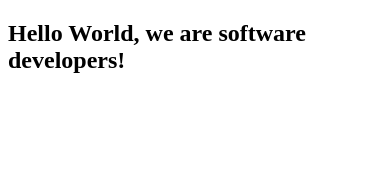
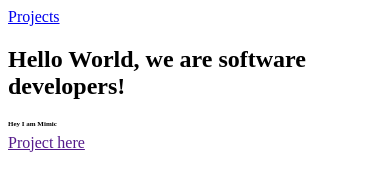
Before and after one commit to GreetyCr/microverse_Trial_Salman_Randall, a plain HTML site: page index.html in a window 390 px wide. Drawn offline with Linux system fonts and the light colour scheme.

Commit message:
Added changes

```diff
--- a/css/style.css
+++ b/css/style.css
@@ -0,0 +1,5 @@
+@media (max-width: 576px) {
+    h1 {
+        font-size: 7px;
+    }
+}
--- a/index.html
+++ b/index.html
@@ -9,8 +9,22 @@
   <body>
     <script src="https://cdn.freecodecamp.org/testable-projects-fcc/v1/bundle.js"></script>
 
+    <nav id="navbar">
+      <a href="#projects" >Projects</a>
+    </nav>
 
     <h2>Hello World, we are software developers!</h2>
+    <section id="welcome-section">
+      <h1>Hey I am Mimic</h1>
+    </section>
+    <section id="projects">
+      <h1 class="project-tile"> </h1>
+      <a href="">Project here</a>
+    </section>
+    <a href="" id="profile-link" target="_blank"></a>
+
+
+
 
     <!--
 
```
